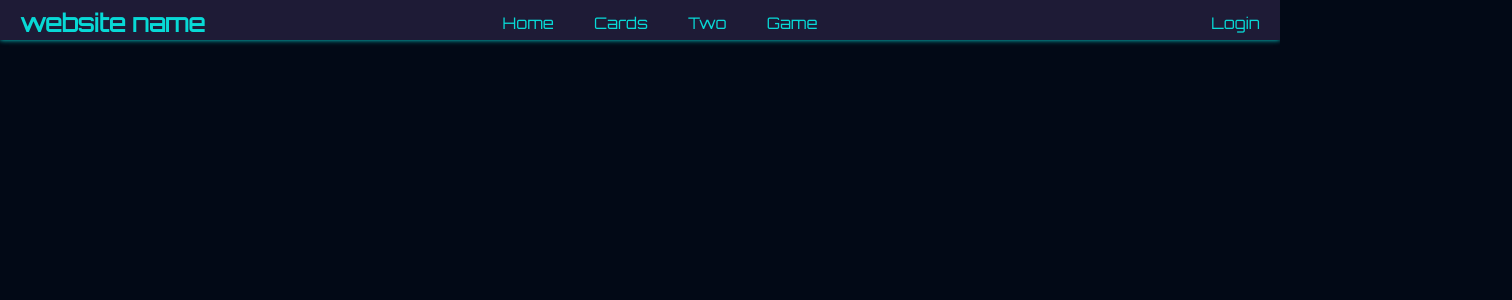
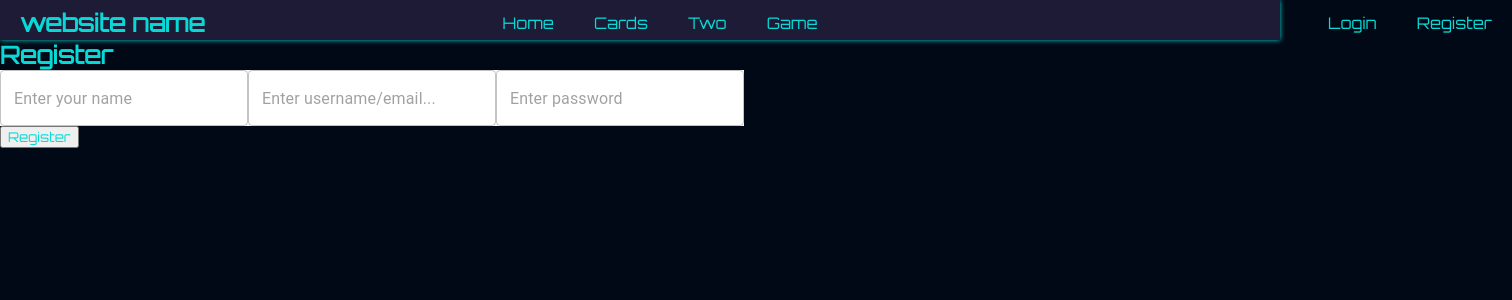
Before and after one commit to NotAnonymous33/cosmic, a React (Vite) app in the folder frontend/: page /register in a window 1280 px wide. Shown: the top 300 px of the page, 1512 px wide, since content can reach past the window. Built offline with nearby package versions, Linux system fonts and the light colour scheme.

Commit message:
Authentication pages implemented with working functionality

```diff
--- a/frontend/src/App.jsx
+++ b/frontend/src/App.jsx
@@ -1,5 +1,6 @@
 import Scene from "./Scene.jsx";
-import Login from "./Login.jsx";
+import Login from "./auth/Login.jsx";
+import Register from "./auth/Register.jsx";
 import Info from "./Info.jsx";
 
 import { NavLink, Route, Routes } from "react-router-dom";
@@ -7,32 +8,74 @@ import Temp from "./Temp.jsx";
 import Background from "./Background.jsx";
 import Game from "./Game.jsx";
 
-
-
 function App() {
-
   return (
     <>
       <nav className="navbar">
         <h1>website name</h1>
         <ul className="nav-links">
-                    <li><NavLink to="/">Home</NavLink></li>
-                    <li><NavLink to="/cards">Cards</NavLink></li>
-                    <li><NavLink to="/two">Two</NavLink></li>
-                    <li><NavLink to="/game">Game</NavLink></li>
+          <li>
+            <NavLink to="/">Home</NavLink>
+          </li>
+          <li>
+            <NavLink to="/cards">Cards</NavLink>
+          </li>
+          <li>
+            <NavLink to="/two">Two</NavLink>
+          </li>
+          <li>
+            <NavLink to="/game">Game</NavLink>
+          </li>
         </ul>
+        <ul
+          className="nav-links"
+          style={{
+            position: "absolute",
+            marginLeft: "750px",
+          }}
+        >
+          <li>
             <NavLink to="/login">Login</NavLink>
+          </li>
+          <li>
+            <NavLink to="/register">Register</NavLink>
+          </li>
+        </ul>
       </nav>
       <Routes>
-                <Route path="/" element={<><Background /><Scene /></>} />
-                <Route path="/cards" element={<><Background /><Info /></>} />
+        <Route
+          path="/"
+          element={
+            <>
+              <Background />
+              <Scene />
+            </>
+          }
+        />
+        <Route
+          path="/cards"
+          element={
+            <>
+              <Background />
+              <Info />
+            </>
+          }
+        />
         <Route path="/two" element={<Background />} />
         <Route path="/login" element={<Login />} />
-                <Route path="/game" element={<><Background /><Game /></>} />
+        <Route path="/register" element={<Register />} />
+        <Route
+          path="/game"
+          element={
+            <>
+              <Background />
+              <Game />
+            </>
+          }
+        />
       </Routes>
     </>
   );
 }
 
-
 export default App;
--- a/frontend/src/Login.jsx
+++ /dev/null
@@ -1,14 +0,0 @@
-
-
-export default function Login() {
-    return (
-        <div>
-            <h1>Login</h1>
-            <form>
-                <input type="text" placeholder="Username" />
-                <input type="password" placeholder="Password" />
-                <button type="submit">Login</button>
-            </form>
-        </div>
-    )
-}
--- /dev/null
+++ b/frontend/src/auth/Login.jsx
@@ -0,0 +1,98 @@
+import React from "react";
+import Button from "react-bootstrap/Button";
+import TextField from "@mui/material/TextField";
+import { ToastContainer, toast } from "react-toastify";
+import "react-toastify/dist/ReactToastify.css";
+import axios from "axios";
+
+class Login extends React.Component {
+  constructor(props) {
+    super(props);
+    this.state = {
+      username: "",
+      password: "",
+    };
+  }
+
+  passwordToggle = () => {
+    if (this.state.toggleType === "password")
+      this.setState({
+        toggleType: "text",
+      });
+    if (this.state.toggleType === "text")
+      this.setState({
+        toggleType: "password",
+      });
+  };
+
+  onChangeUsername = (e) => {
+    this.setState({ username: e.target.value });
+  };
+  onChangePassword = (e) => {
+    this.setState({ password: e.target.value });
+  };
+
+  handleSubmit = () => {
+    if (!this.state.username || !this.state.password)
+      toast.warning("Please fill the fields!");
+    else {
+      axios
+        .post("http://localhost:9191/auth/student_login", {
+          username: this.state.username,
+          password: this.state.password,
+        })
+        .then((result) => {
+          toast.success("Successful login!");
+          console.log(result);
+          localStorage.setItem("token", JSON.stringify(result.data.token));
+        })
+        .catch((error) => {
+          toast.error("Something went wrong! Please try again.");
+          console.log(error);
+        });
+    }
+  };
+
+  render() {
+    return (
+      <div>
+        <ToastContainer
+          position="bottom-center"
+          autoClose={2000}
+          hideProgressBar={false}
+          newestOnTop={false}
+          theme="dark"
+        />
+        <h2>Login</h2>
+        <div className="loginBox">
+          <TextField
+            placeholder="Enter username/email..."
+            value={this.state.username}
+            onChange={(event) => this.onChangeUsername(event)}
+            style={{
+              color: "black",
+              backgroundColor: "white",
+              borderStyle: "solid",
+              borderColor: "transparent",
+            }}
+          />
+          <TextField
+            placeholder="Enter password"
+            value={this.state.password}
+            type={this.state.toggleType}
+            onChange={(event) => this.onChangePassword(event)}
+            style={{
+              color: "black",
+              backgroundColor: "white",
+              borderStyle: "solid",
+              borderColor: "transparent",
+            }}
+          />
+        </div>
+        <Button onClick={() => this.handleSubmit()}>Login</Button>
+      </div>
+    );
+  }
+}
+
+export default Login;
--- /dev/null
+++ b/frontend/src/auth/Register.jsx
@@ -0,0 +1,114 @@
+import React from "react";
+import Button from "react-bootstrap/Button";
+import TextField from "@mui/material/TextField";
+import { ToastContainer, toast } from "react-toastify";
+import "react-toastify/dist/ReactToastify.css";
+import axios from "axios";
+
+class Register extends React.Component {
+  constructor(props) {
+    super(props);
+    this.state = {
+      username: "",
+      password: "",
+      name: "",
+    };
+  }
+
+  passwordToggle = () => {
+    if (this.state.toggleType === "password")
+      this.setState({
+        toggleType: "text",
+      });
+    if (this.state.toggleType === "text")
+      this.setState({
+        toggleType: "password",
+      });
+  };
+
+  onChangeUsername = (e) => {
+    this.setState({ username: e.target.value });
+  };
+  onChangePassword = (e) => {
+    this.setState({ password: e.target.value });
+  };
+  onChangeName = (e) => {
+    this.setState({ name: e.target.value });
+  };
+
+  handleSubmit = () => {
+    if (!this.state.username || !this.state.password || !this.state.name)
+      toast.warning("Please fill the fields!");
+    else {
+      axios
+        .post("http://localhost:9191/auth/new_student", {
+          name: this.state.name,
+          email: this.state.username,
+          password: this.state.password,
+        })
+        .then((result) => {
+          toast.success("Successful registration!");
+          console.log(result.data);
+          //   localStorage.setItem("studentData", JSON.stringify(result.data));
+        })
+        .catch((error) => {
+          toast.error("Something went wrong! Please try again.");
+          console.log(error);
+        });
+    }
+  };
+
+  render() {
+    return (
+      <div>
+        <ToastContainer
+          position="bottom-center"
+          autoClose={2000}
+          hideProgressBar={false}
+          newestOnTop={false}
+          theme="dark"
+        />
+        <h2>Register</h2>
+        <div className="loginBox">
+          <TextField
+            placeholder="Enter your name"
+            value={this.state.name}
+            onChange={(event) => this.onChangeName(event)}
+            style={{
+              color: "black",
+              backgroundColor: "white",
+              borderStyle: "solid",
+              borderColor: "transparent",
+            }}
+          />
+          <TextField
+            placeholder="Enter username/email..."
+            value={this.state.username}
+            onChange={(event) => this.onChangeUsername(event)}
+            style={{
+              color: "black",
+              backgroundColor: "white",
+              borderStyle: "solid",
+              borderColor: "transparent",
+            }}
+          />
+          <TextField
+            placeholder="Enter password"
+            value={this.state.password}
+            type={this.state.toggleType}
+            onChange={(event) => this.onChangePassword(event)}
+            style={{
+              color: "black",
+              backgroundColor: "white",
+              borderStyle: "solid",
+              borderColor: "transparent",
+            }}
+          />
+        </div>
+        <Button onClick={() => this.handleSubmit()}>Register</Button>
+      </div>
+    );
+  }
+}
+
+export default Register;
```
Also changed, not shown: frontend/package.json (+7 -0 lines), 1 other file (tests, documents, lock files or other folders). Lines whose indentation alone changed are shown as unchanged.
